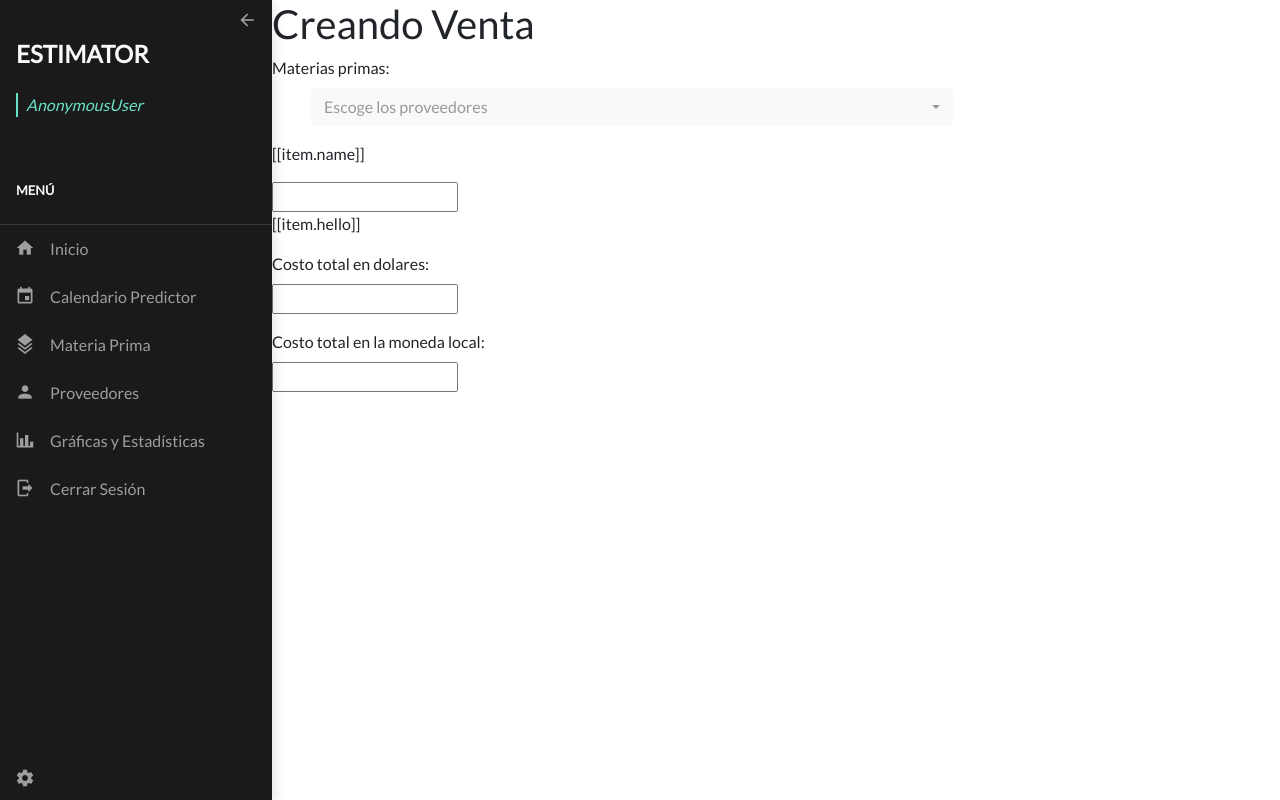
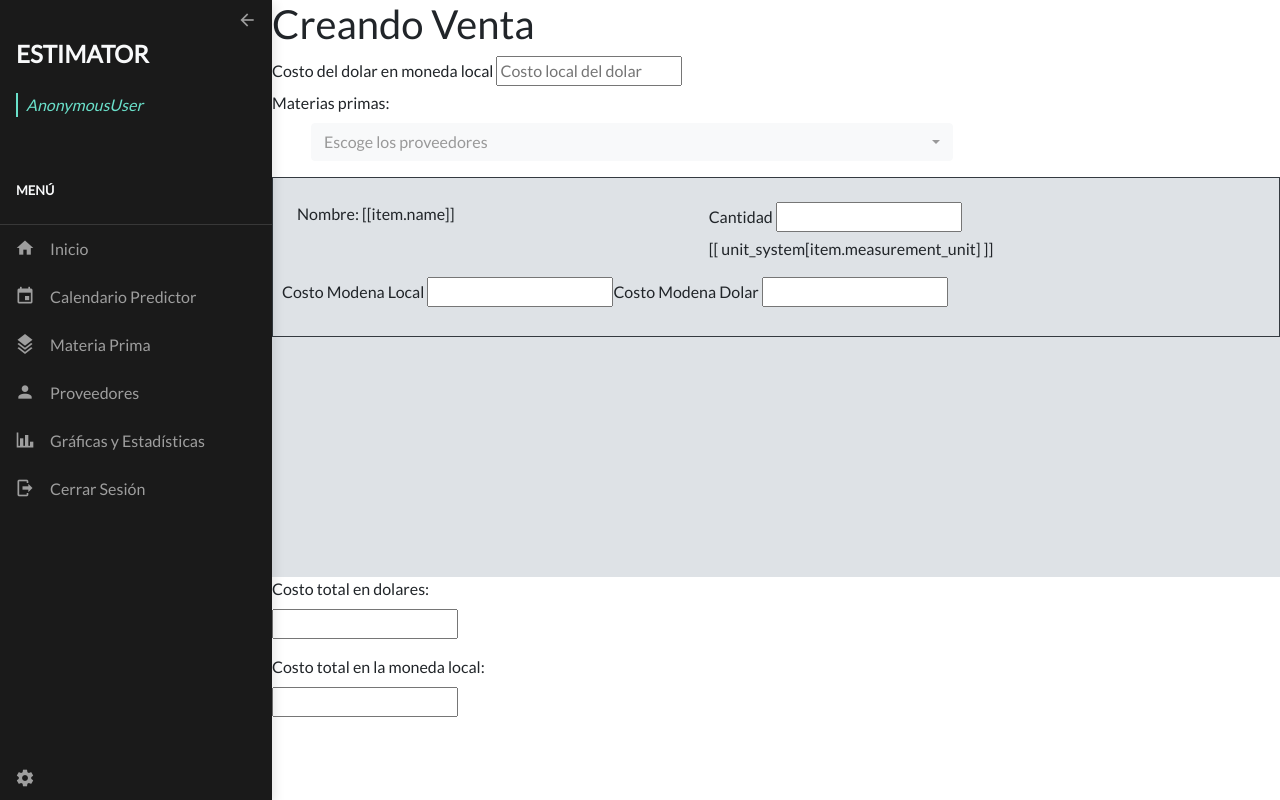
Before and after one commit to LuisReyes98/estimator, a Django app: template estimator/templates/sales/sale_form.html in a window 1280 px wide. Run offline with Django 3.2, Linux system fonts and the light colour scheme; the template is opened without the code that fills it: values that come from a table or form of the project are taken from there, others are empty; style sheets or scripts are compiled from the project's sources; some libraries are stand-ins or nearby versions.

Commit message:
create sale WIP

```diff
--- a/estimator/raw_materials/forms.py
+++ b/estimator/raw_materials/forms.py
@@ -65,7 +65,7 @@ class RawMaterialForm(forms.ModelForm):
     def save(self, commit=True):
         """Metodo de guardar materia prima """
         instance = super(RawMaterialForm, self).save(commit=False)
-
+        self.save_m2m()
         data = self.cleaned_data
 
         expiration_time = {
--- a/estimator/sales/views.py
+++ b/estimator/sales/views.py
@@ -80,6 +80,7 @@ class SaleCreateView(CreateView):
                 )
             ), cls=DjangoJSONEncoder
         )
+        context["unit_system"] = dict(RawMaterial.MEASUREMENT_UNITS)
         if not self.request.user.is_superuser:
             context["company_user"] = self.request.user.company_user
         context["form_url"] = reverse_lazy('sales:new_sale')
--- a/estimator/templates/sales/sale_form.html
+++ b/estimator/templates/sales/sale_form.html
@@ -13,7 +13,7 @@
 
 {% block content %}
 {{block.super}}
-<div class="page-content" id="content">
+<div class="page-content sales__form" id="content">
     <h1>
         {% if editing %}
             Editando Venta
@@ -26,25 +26,54 @@
         <input type="hidden" name="company" value="{{company.pk}}" >
         {% if not user.is_superuser %}
             <input type="hidden" name="company_user" value="{{company_user.pk}}" >
+        {% endif %}
+        <div>
+            <label for="id_dolar_converion">Costo del dolar en moneda local</label>
+            <input type="number" v-model="dolar_convertion_factor" placeholder="Costo local del dolar">
+        </div>
+        {% comment %} <span class="mdl-button">Obtener en bolivares</span> {% endcomment %}
 
-        {% endif %}
+        <div>
             {{form.raw_materials.label_tag}}
             <p> {% render_field form.raw_materials class+="selectpicker col-8 mx-4" multiple="" v-model="materials" data-live-search="true" title="Escoge los proveedores" %}</p>
-        <div >
-            <div v-for="(item, index) in selected_materials()" :key="index">
-                <p>
-                    [[item.name]]
+        </div>
+        <div class="app__background--gray-300 d-flex flex-column overflow-y-scroll materials__list">
+            <div v-for="(item, index) in selected_materials()" class="p-4 border border-dark container"
+                :key="index">
+                <div class="row">
+                    <p class="col-5">
+                        Nombre: [[item.name]]
                     </p>
-                <input type="text" v-model="item.hello">
-                <p>[[item.hello]]</p>
+
+                    <div class="col-5">
+                        <label :for="'amount' + index">Cantidad </label>
+                        <input :id="'amount' + index" type="number" min="1" v-model="item.amount">
+                        <p>[[ unit_system[item.measurement_unit] ]]</p>
+                    </div>
+                </div>
+                <div class="row">
+                    <div>
+                        <label :for="'local_coin' + index">Costo Modena Local </label>
+                        <input :id="'local_coin' + index" type="number" min="1" v-model="item.local_cost">
+                    </div>
+                    <div>
+                        <label :for="'dollar_coin' + index">Costo Modena Dolar </label>
+                        <input :id="'dollar_coin' + index" type="number" min="1" v-model="item.dollar_cost">
+                    </div>
+                </div>
             </div>
 
         </div>
 
+        <div>
             {{form.total_cost_dollar.label_tag}}
             <p> {% render_field form.total_cost_dollar%}</p>
+        </div>
+
+        <div>
             {{form.total_cost_local.label_tag}}
             <p> {% render_field form.total_cost_local%}</p>
+        </div>
 
         <input type="hidden" name="sold_materials[]" >
     </form>
@@ -63,6 +92,8 @@ var app = new Vue({
     data: {
         materials: [],
         raw_materials: {{ raw_materials | safe }},
+        unit_system: {{unit_system | safe_js}},
+        dolar_convertion_factor: 1,
         // selected_materials: [],
     },
     methods: {
@@ -76,6 +107,9 @@ var app = new Vue({
             }
             return selected
         },
+        get_total_cost: function(){
+
+        }
     }
 });
 
--- /dev/null
+++ b/scss/sales/_form.scss
@@ -0,0 +1,5 @@
+.sales__form{
+    .materials__list {
+        height: 400px;
+    }
+}
--- /dev/null
+++ b/scss/sales/sales.scss
@@ -0,0 +1,2 @@
+@import 'calendar';
+@import 'form';
--- a/scss/styles.scss
+++ b/scss/styles.scss
@@ -3,5 +3,5 @@
 @import 'login';
 @import 'material_lite_customs/mdl_custom';
 @import 'generic';
-@import 'calendar';
+@import 'sales/sales';
 @import 'navigation';
```
Also changed, not shown: scss/sales/_calendar.scss (renamed from scss/_calendar.scss). Lines whose indentation alone changed are shown as unchanged.
